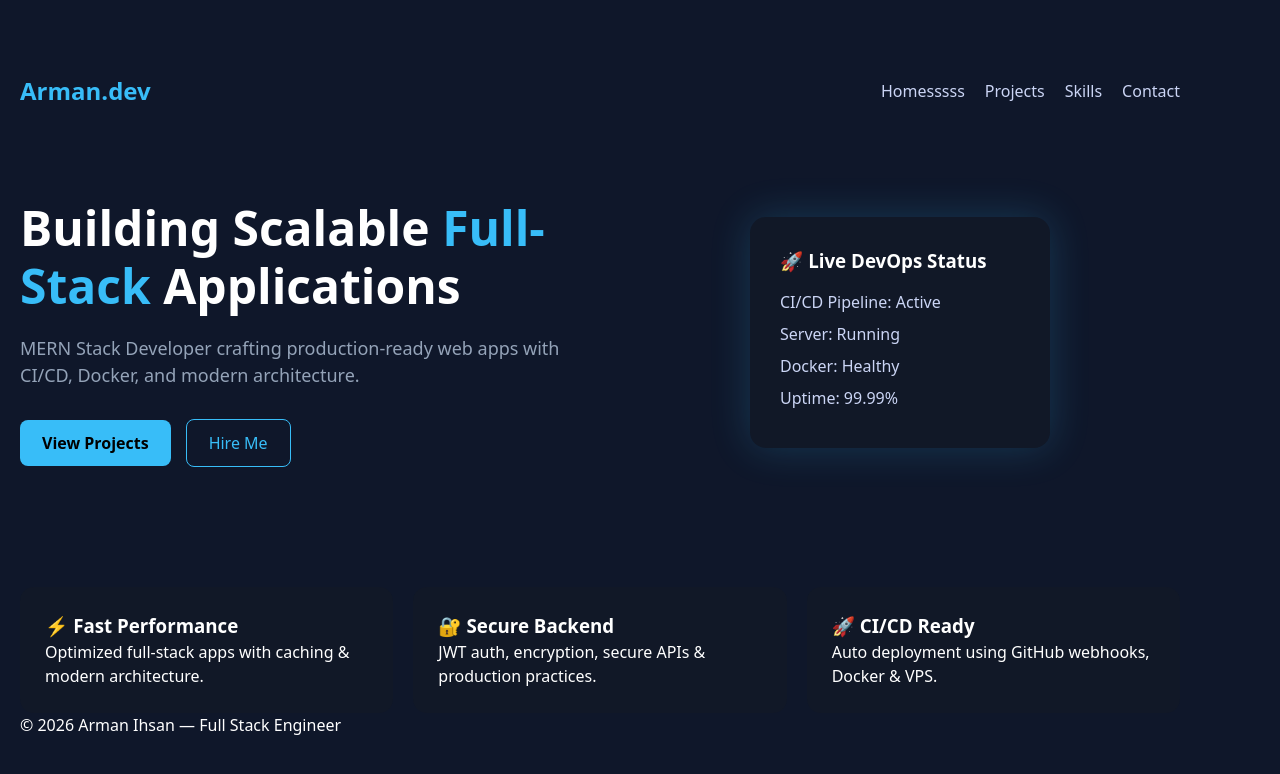
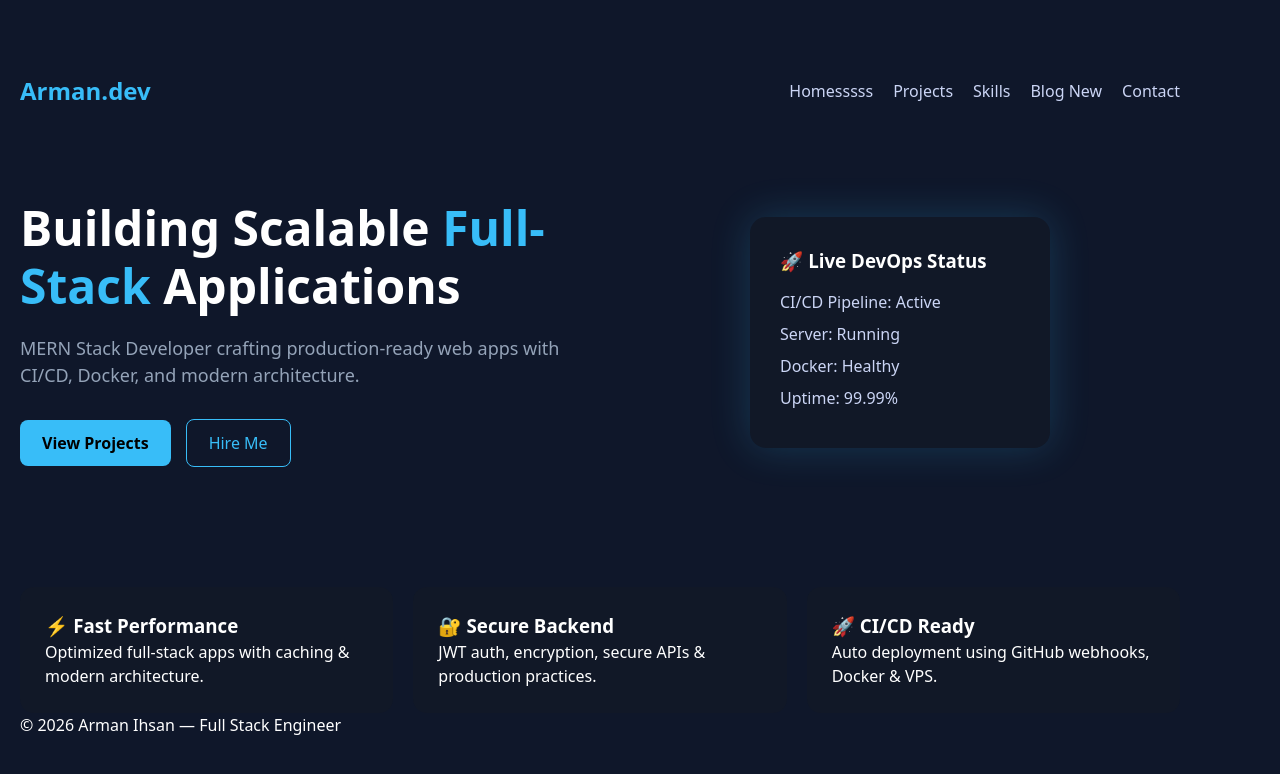
Before and after one commit to armanihsan-dev/CI-FrontEnd, a React (Vite) app: page / in a window 1280 px wide. Shown: the top 774 px of the page. Built offline with nearby package versions, Linux system fonts and the light colour scheme.

Commit message:
added blog in header

```diff
--- a/src/App.jsx
+++ b/src/App.jsx
@@ -10,6 +10,9 @@ const App = () => {
           <a href="#">Homesssss</a>
           <a href="#">Projects</a>
           <a href="#">Skills</a>
+          <a href="#">
+            Blog <span className="badge">New</span>
+          </a>
           <a href="#">Contact</a>
         </nav>
       </header>
```
